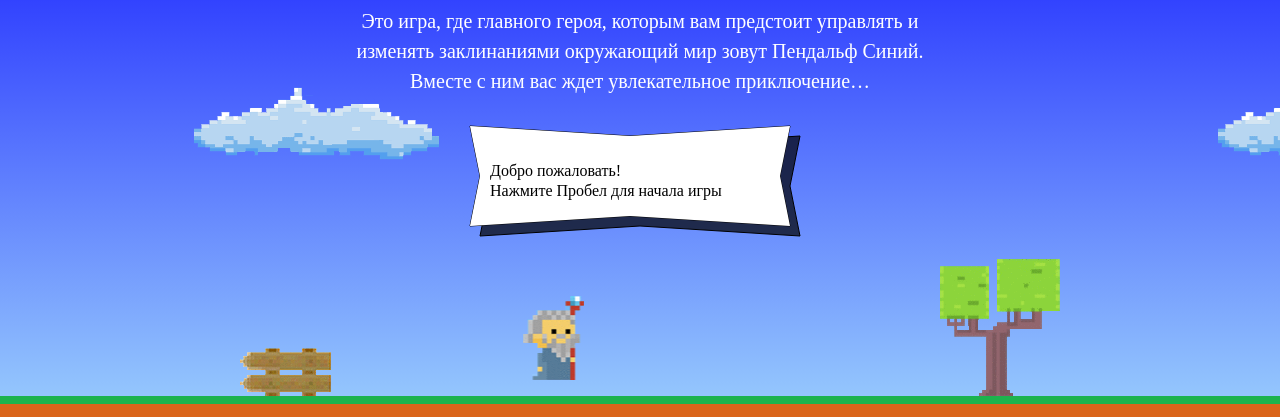
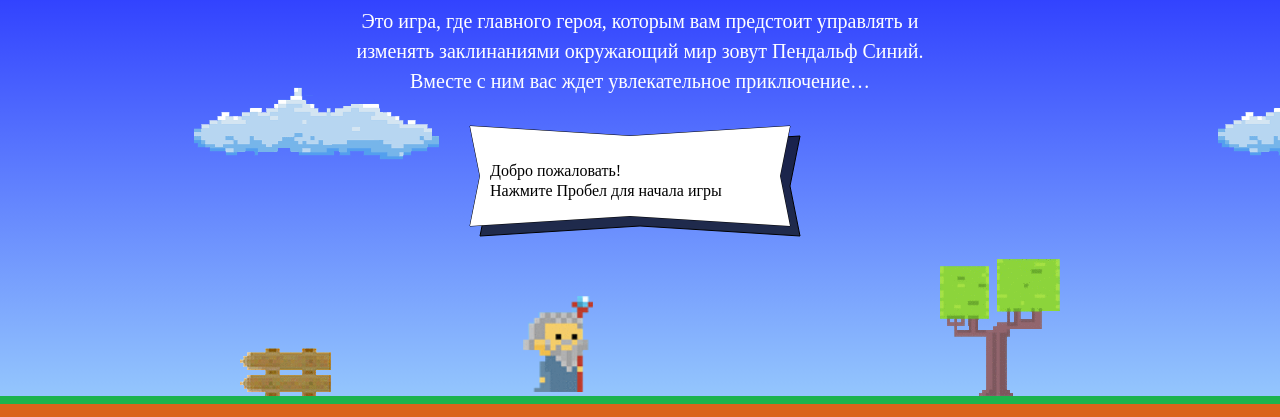
Before and after one commit to dacaban/342129-code-and-magick, a website: page index.html in a window 1280 px wide. Shown: the part 203-620 px from the top of the page. Drawn offline with Linux system fonts and the light colour scheme; a web font is replaced by a local one.

Commit message:
устанавливает ширину пендальфа

```diff
--- a/index.html
+++ b/index.html
@@ -190,6 +190,7 @@
     return 2;
   };
   var wizardSpeed = 3;
+  var wizardWidth = 70;
 </script>
 
 <script src="js/game.js"></script>
```
